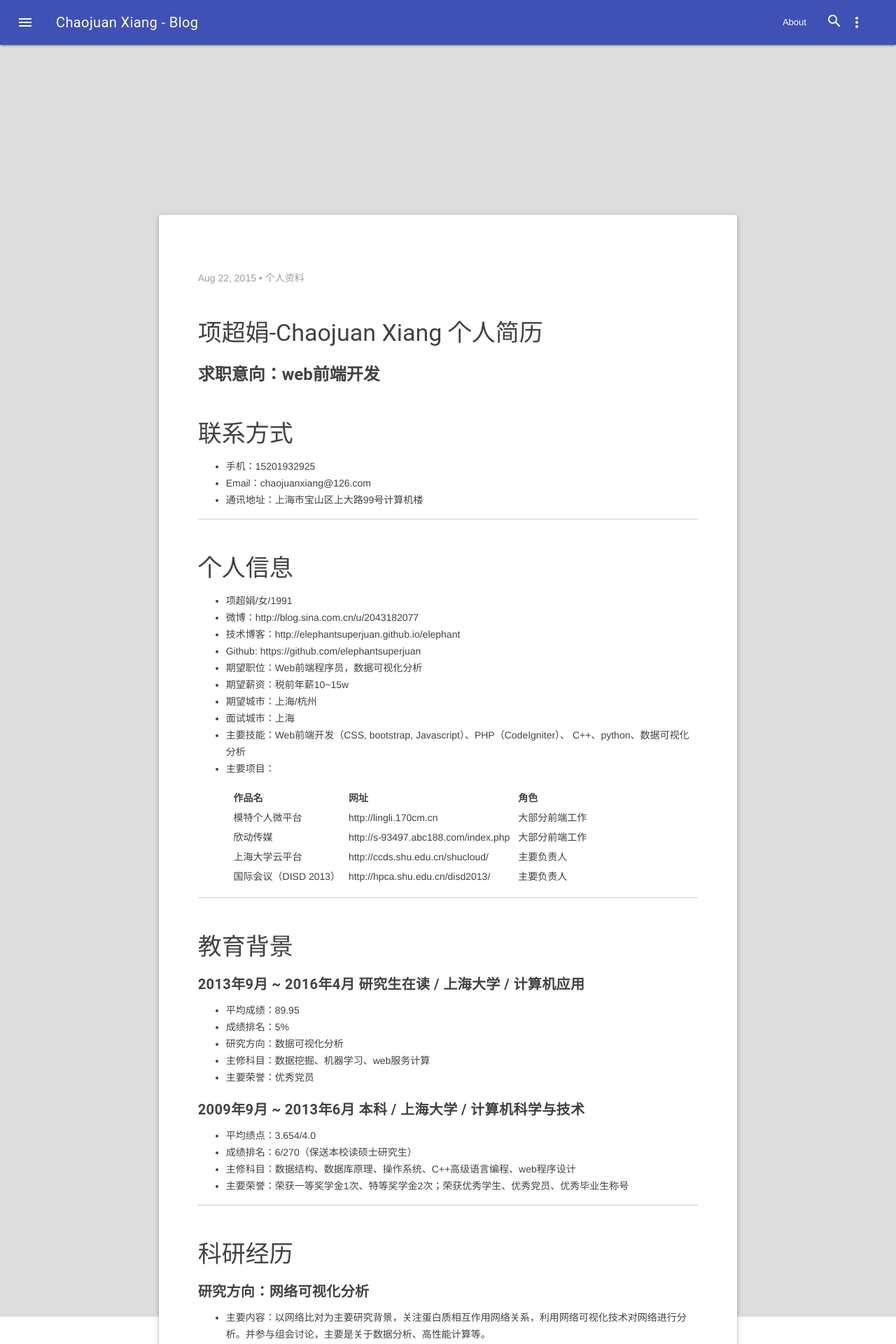
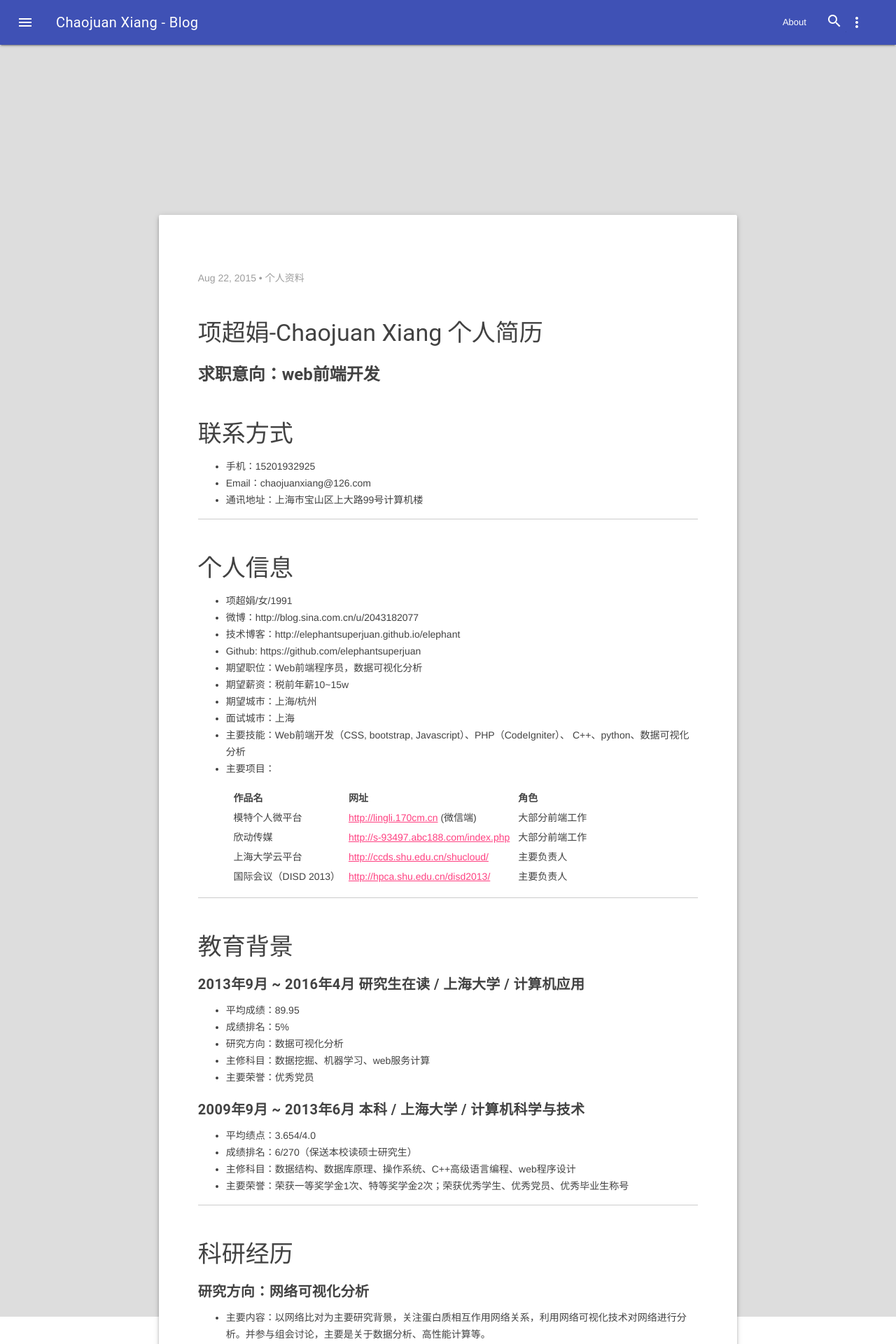
Before and after one commit to elephantsuperjuan/elephant, a Jekyll site: the page built from _posts/2015-08-22-resume.markdown, in a window 1280 px wide. Shown: the top 1920 px of the page at 70% size. Built offline with Jekyll 4.4.1, drawn with Linux system fonts in a browser that asks for light colours.

Commit message:
作品更新

```diff
--- a/_posts/2015-08-22-resume.markdown
+++ b/_posts/2015-08-22-resume.markdown
@@ -29,10 +29,10 @@ C++、python、数据可视化分析
  - 主要项目：
 
 	|| **作品名** || **网址** || **角色** ||
-	|| 模特个人微平台 || http://lingli.170cm.cn || 大部分前端工作 ||
-	|| 欣动传媒 || http://s-93497.abc188.com/index.php || 大部分前端工作 ||
-	|| 上海大学云平台 || http://ccds.shu.edu.cn/shucloud/ || 主要负责人 ||
-	|| 国际会议（DISD 2013） || http://hpca.shu.edu.cn/disd2013/ || 主要负责人 ||
+	|| 模特个人微平台 || [http://lingli.170cm.cn](http://lingli.170cm.cn) (微信端) || 大部分前端工作 ||
+	|| 欣动传媒 ||[http://s-93497.abc188.com/index.php](http://s-93497.abc188.com/index.php) || 大部分前端工作 ||
+	|| 上海大学云平台 || [http://ccds.shu.edu.cn/shucloud/](http://ccds.shu.edu.cn/shucloud/) || 主要负责人 ||
+	|| 国际会议（DISD 2013） || [http://hpca.shu.edu.cn/disd2013/](http://hpca.shu.edu.cn/disd2013/) || 主要负责人 ||
 
 ---
 
```
